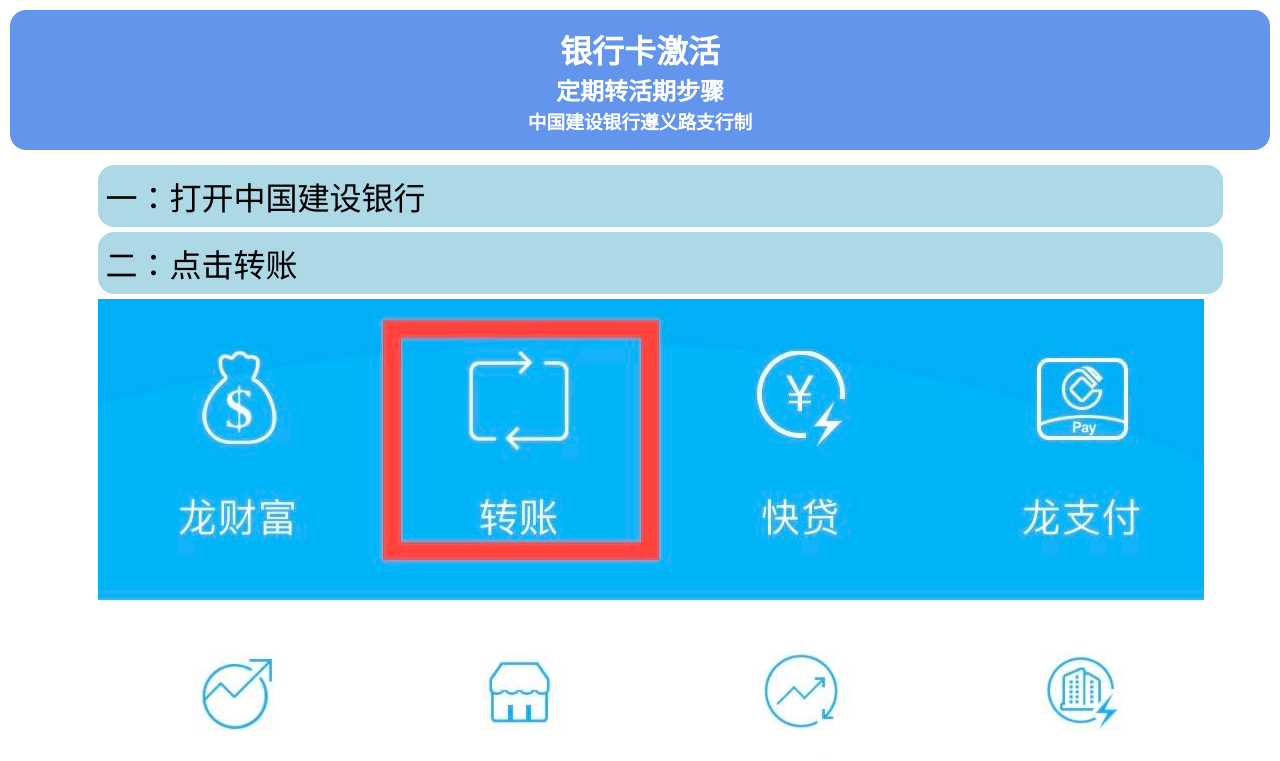
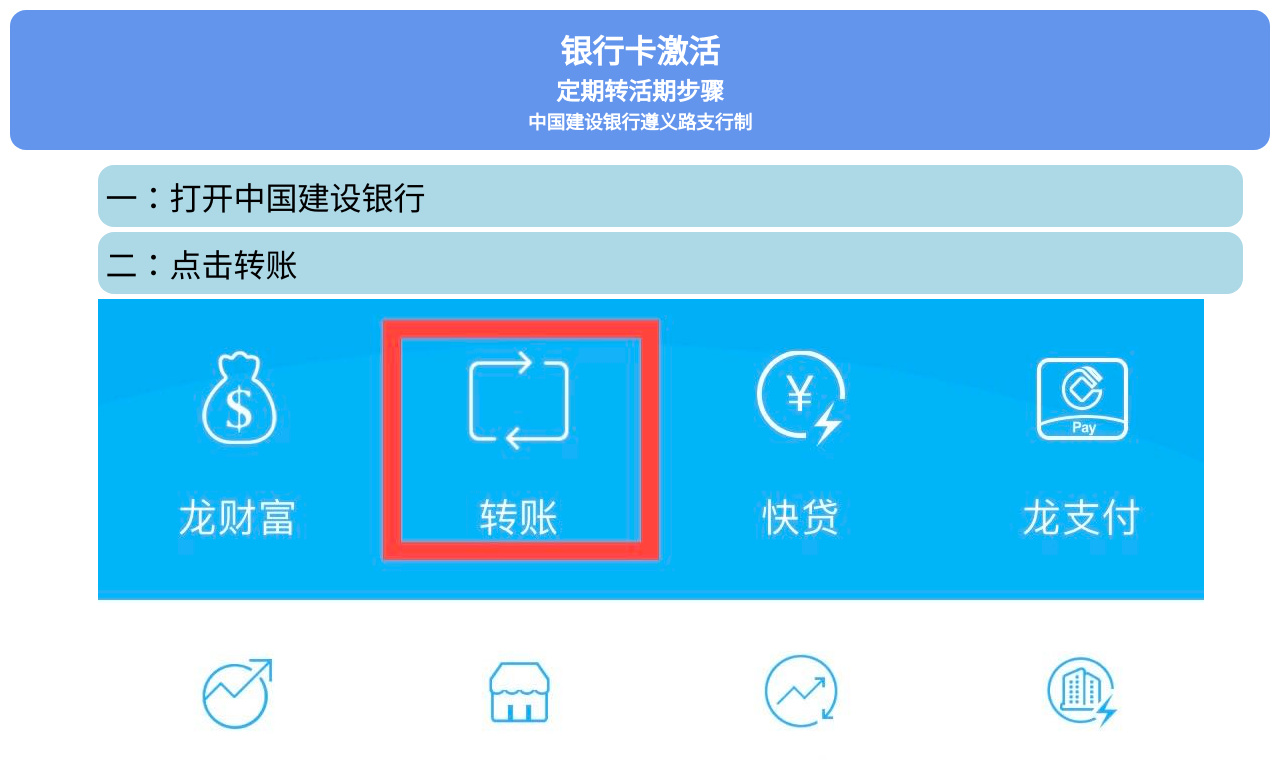
Before and after one commit to yufeicheniffy/ActivateDesplay, a plain HTML site: page index.html in a window 1280 px wide. Shown: the top 761 px of the page. Drawn offline with Linux system fonts and the light colour scheme.

Commit message:
add margin

```diff
--- a/index.css
+++ b/index.css
@@ -11,18 +11,18 @@
     flex-direction: column;
     justify-content: center;
     align-items: center;
-    margin: 10px;
     background-color: cornflowerblue;
     padding: 1rem;
     color: white;
     border-radius: 1rem;
+      margin: 10px;
 }
 main{
     display: flex;
     flex-direction: column;
     justify-content: center;
     align-items: center;
-    margin: 10px;
+      margin: 10px;
 }
 h1{
    font-size: 2rem;
@@ -30,7 +30,7 @@
  }
 
 li{
-    margin: 5px 0;
+    margin: 5px 10px;
 }
 .explaination{
     background-color: lightblue;
```
